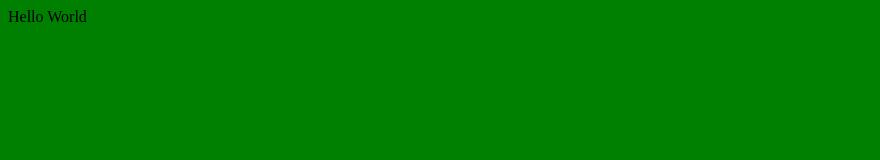
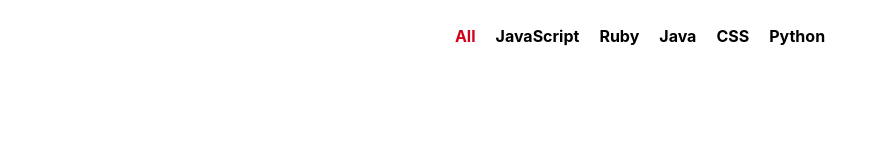
Before and after one commit to bradleystachurski/github-battle, a React app: page / in a window 1280 px wide. Shown: the whole page, without its empty margins (0-880 px from the left). Built offline with nearby package versions, Linux system fonts and the light colour scheme.

Commit message:
Started navigation component

```diff
--- /dev/null
+++ b/app/components/App.js
@@ -0,0 +1,14 @@
+import React from 'react'
+import Popular from './Popular'
+
+class App extends React.Component {
+  render() {
+    return (
+      <div className='container'>
+        <Popular/>
+      </div>
+    )
+  }
+}
+
+export default App
--- /dev/null
+++ b/app/components/Popular.js
@@ -0,0 +1,44 @@
+import React from 'react'
+
+class Popular extends React.Component {
+  constructor(props) {
+    super(props);
+    this.state = {
+      selectedLanguage: 'All'
+    }
+
+    this.updateLanguage = this.updateLanguage.bind(this)
+  }
+
+  updateLanguage(lang) {
+    this.setState(() => {
+      return {
+        selectedLanguage: lang
+      }
+    })
+  }
+
+  render() {
+    const languages = ['All', 'JavaScript', 'Ruby', 'Java', 'CSS', 'Python'];
+
+    return (
+      <div>
+        <ul className='languages'>
+          {languages.map((lang) => {
+            return (
+              <li
+                style={lang === this.state.selectedLanguage ? { color: '#d0021b' } : null}
+                onClick={this.updateLanguage.bind(null, lang)}
+                key={lang}
+              >
+                {lang}
+              </li>
+            )
+          })}
+        </ul>
+      </div>
+    )
+  }
+}
+
+export default Popular
--- a/app/index.css
+++ b/app/index.css
@@ -1,3 +1,27 @@
 body {
-    background: green;
+    font-family: -apple-system,BlinkMacSystemFont,SegoeUI,Roboto,Oxygen-Sans,Ubuntu,Cantarell,Helvetica Neue,sans-serif;
 }
+
+ul {
+    padding: 0;
+}
+
+li {
+    list-style-type: none;
+}
+
+.container {
+    max-width: 1200px;
+    margin: 0 auto;
+}
+
+.languages {
+    display: flex;
+    justify-content: center;
+}
+
+.languages li {
+    margin: 10px;
+    font-weight: bold;
+    cursor: pointer;
+}
--- a/app/index.js
+++ b/app/index.js
@@ -3,15 +3,7 @@
 import PropTypes from 'prop-types'
 import './index.css'
 
-class App extends React.Component {
-  render() {
-    return (
-      <div>
-        Hello World
-      </div>
-    )
-  }
-}
+import App from './components/App'
 
 ReactDOM.render(
   <App/>,
```
